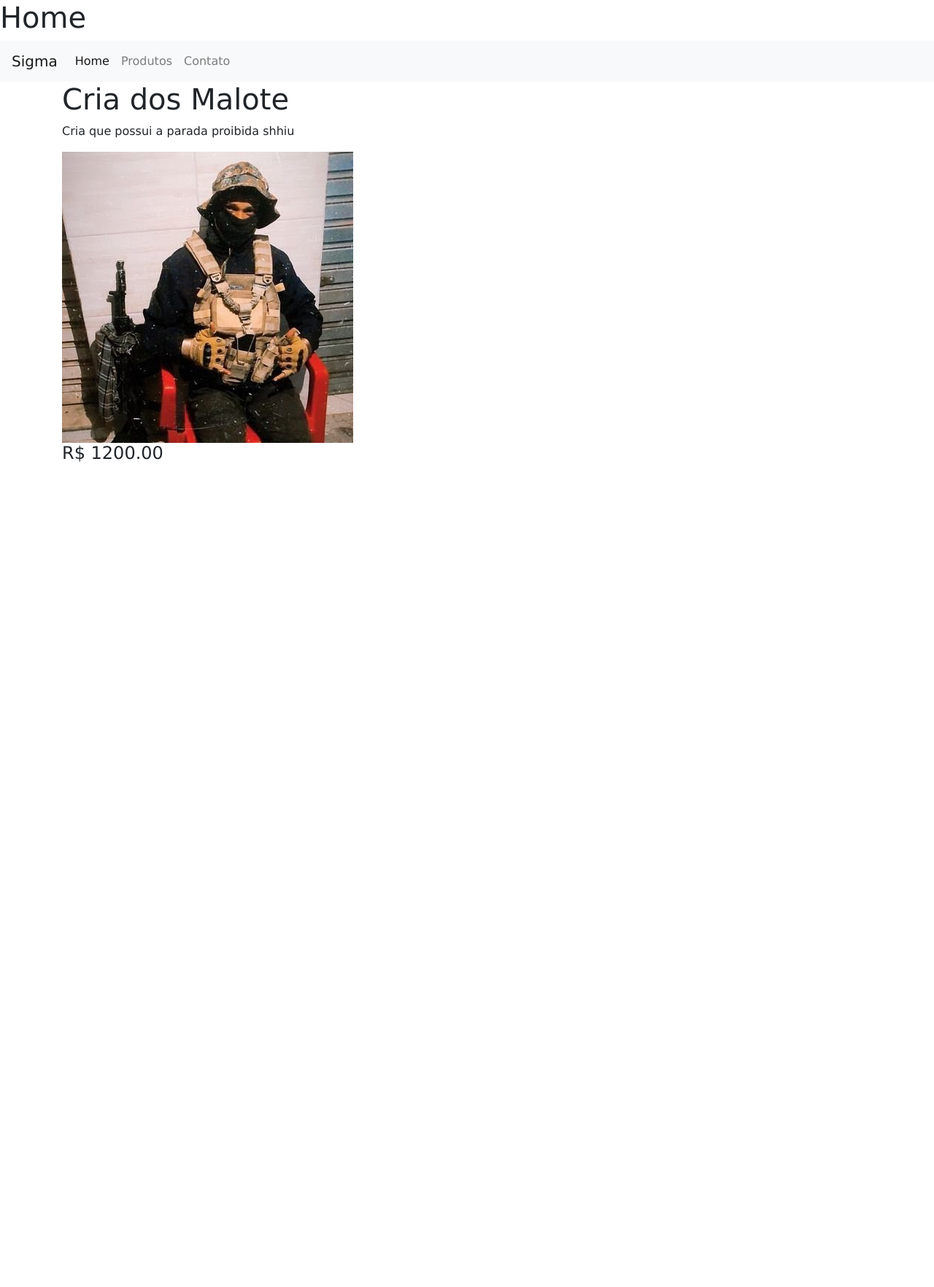
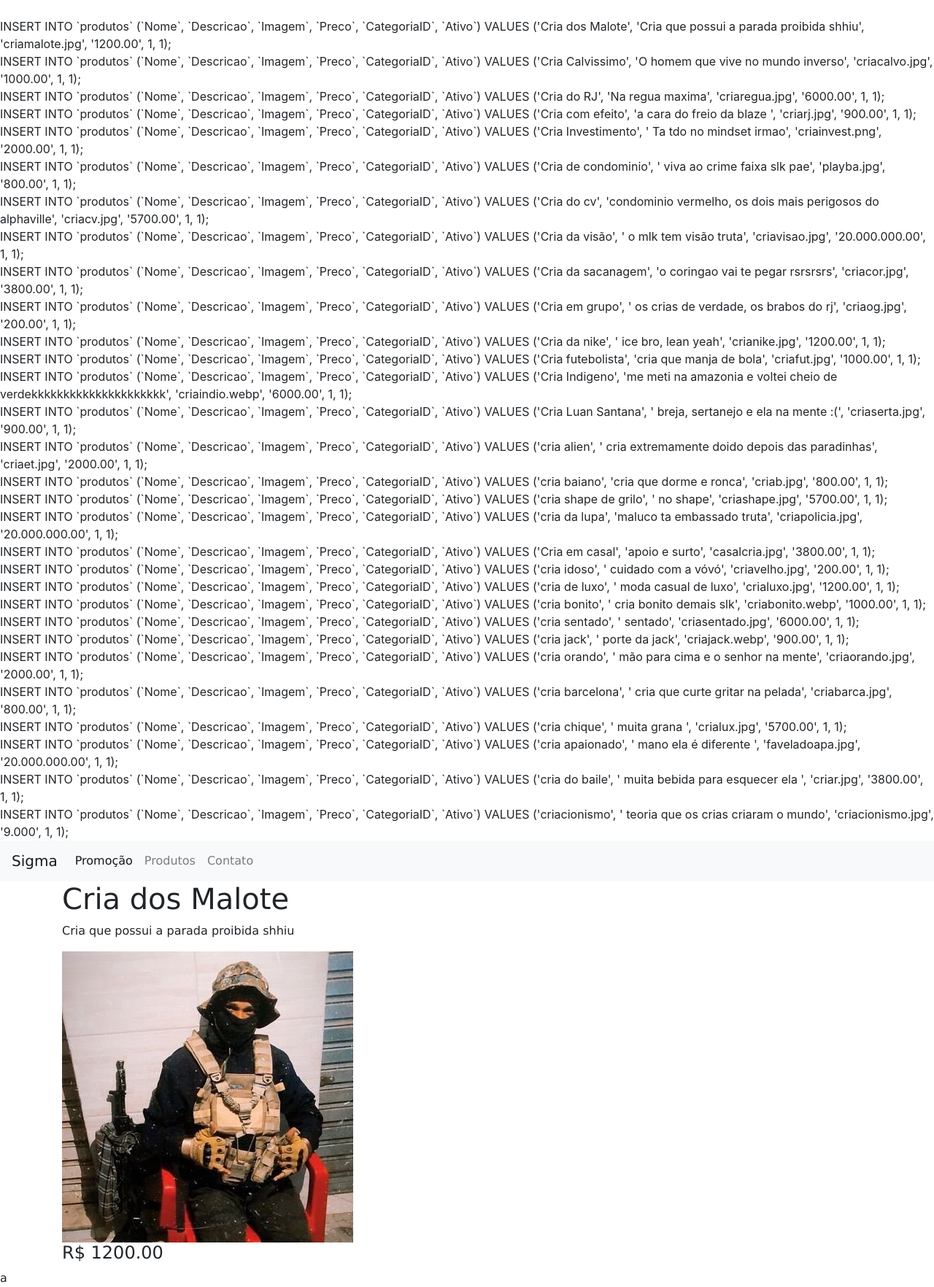
Before and after one commit to petrinks/Site-Sigma, a PHP site: page /produto-detalhe.php?id=0 in a window 1280 px wide. Shown: the whole page at 73% size. Before the commit the page ends 633 px from the top, so only its background shows below. Run offline with PHP 8.4, Linux system fonts and the light colour scheme.

Commit message:
commit dados

```diff
--- a/contato.php
+++ b/contato.php
@@ -1,6 +1,6 @@
 <?php
 // include do footer
-include_once './includes/_dados.php';
+include_once './includes/_banco.php';
 include_once './includes/_head.php';
 include_once './includes/_header.php';
 
--- a/includes/_dados.php
+++ b/includes/_dados.php
@@ -32,7 +32,20 @@
     26 => array('nome'=>'cria chique','preco'=> '5700.00','descricao'=>' muita grana ','imagem'=>'crialux.jpg'),
     27 => array('nome'=>'cria apaionado','preco'=> '20.000.000.00','descricao'=>' mano ela é diferente ','imagem'=>'faveladoapa.jpg'),
     28 => array('nome'=>'cria do baile','preco'=> '3800.00','descricao'=>' muita bebida para esquecer ela ','imagem'=>'criar.jpg'),
-    29 => array('nome'=>'criacionismo','preco'=> '9.000.0000.0000.0000.000.00000','descricao'=>' teoria que os crias criaram o mundo','imagem'=>'criacionismo.jpg'),
+    29 => array('nome'=>'criacionismo','preco'=> '9.000','descricao'=>' teoria que os crias criaram o mundo','imagem'=>'criacionismo.jpg'),
 
-)
+);
+
+$sqlStr = "";
+
+foreach ($produtos as $key => $value) {
+    $nome = $value['nome'];
+    $descricao = $value['descricao'];
+    $imagem = $value['imagem'];
+    $preco = $value ['preco'];
+    $sqlStr = "$sqlStr<br>INSERT INTO `produtos` (`Nome`, `Descricao`, `Imagem`, `Preco`, `CategoriaID`, `Ativo`) VALUES ('$nome', '$descricao', '$imagem', '$preco', 1, 1); ";
+}
+
+print($sqlStr);
+
 ?>
--- a/includes/_footer.php
+++ b/includes/_footer.php
@@ -24,3 +24,8 @@
 </body>
 
 </html>
+<?php
+// include_once './includes/_banco.php';
+// mysqli_close($conn);
+
+?>
--- a/includes/_header.php
+++ b/includes/_header.php
@@ -1,11 +1,10 @@
 <header>
-    <h1>Home</h1>
         <nav class="navbar navbar-expand-lg navbar-light bg-light">
             <a class="navbar-brand" href="#">Sigma</a>
             <div class="collapse navbar-collapse" id="navbarNavDropdown">
                 <ul class="navbar-nav">
                     <li class="nav-item active">
-                        <a class="nav-link" href="./index.php">Home</a>
+                        <a class="nav-link" href="./index.php">Promoção</a>
                     </li>
                     <li class="nav-item">
                         <a class="nav-link" href="./produtos.php">Produtos</a>
@@ -13,7 +12,6 @@
                     <li class="nav-item">
                         <a class="nav-link" href="./contato.php">Contato</a>
                     </li>
-
                 </ul>
             </div>
         </nav>
--- a/produto-detalhe.php
+++ b/produto-detalhe.php
@@ -20,11 +20,12 @@
         </div>
     </div>
 </div>
-
-
+  a
 
 
 <?php
+
 // include do footer
+
 include_once './includes/_footer.php';
 ?>
--- a/produtos.php
+++ b/produtos.php
@@ -1,11 +1,11 @@
 <?php
 // include do footer
+include_once './includes/_banco.php';
 include_once './includes/_dados.php';
 include_once './includes/_head.php';
 include_once './includes/_header.php';
 ?>
 
-<h1>Produtos</h1>
 
 <?php
 // include do footer
@@ -20,7 +20,7 @@
            foreach ($produtos as $key => $value) {
 
             ?>
-            <div class="card m-3" style="width: 21rem;">
+            <div class="card m-4" style="width: 19rem; box-shadow: 0 0 10px rgba(0, 0, 0, 0.3   );">
                 <img class="card-img-top" src="./content/<?php echo $produtos[$key]['imagem']; ?>" alt="Card image cap" height=250>
                 <div class="card-body">
                     <h5 class="card-title"><?php echo $produtos[$key]['nome']; ?></h5>
```
Also changed, not shown: includes/_banco.php (added, +21 -0 lines), index.php (+14 -2 lines), consulta.php (line endings or trailing spaces).
